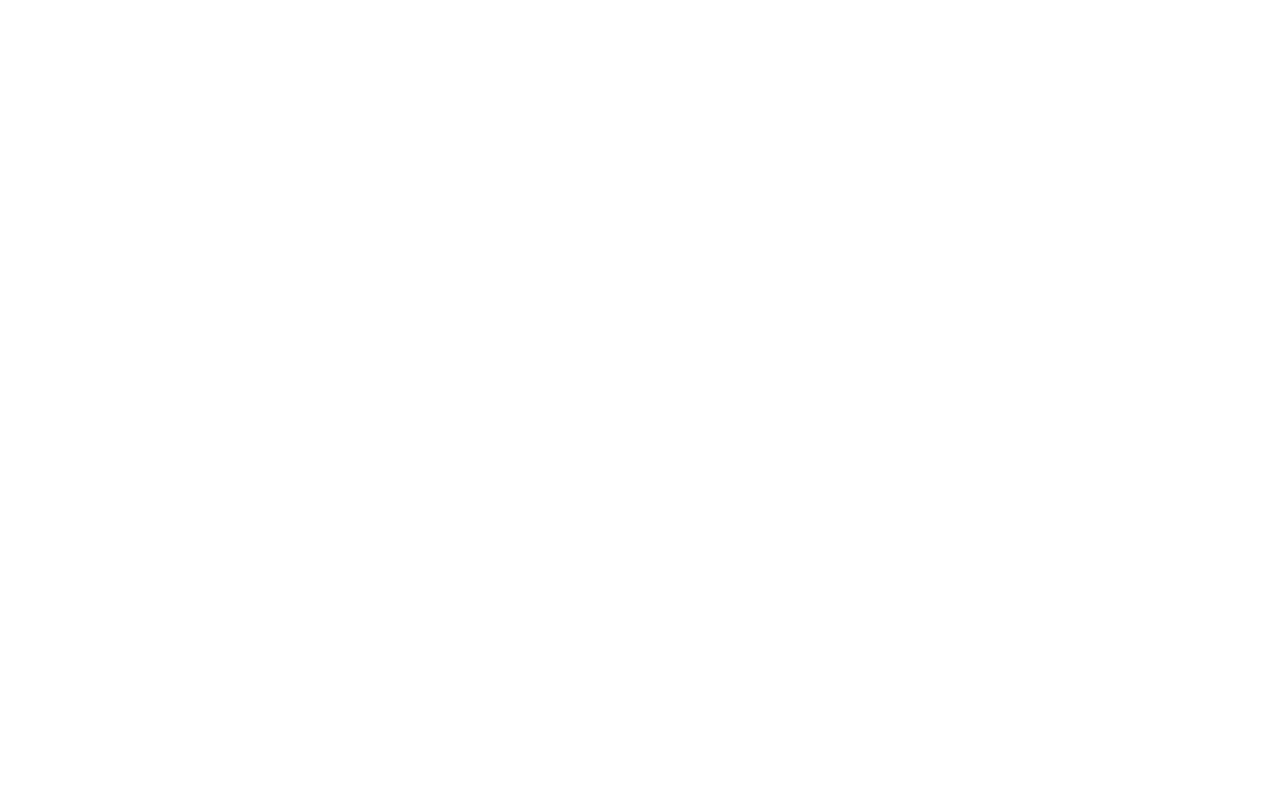
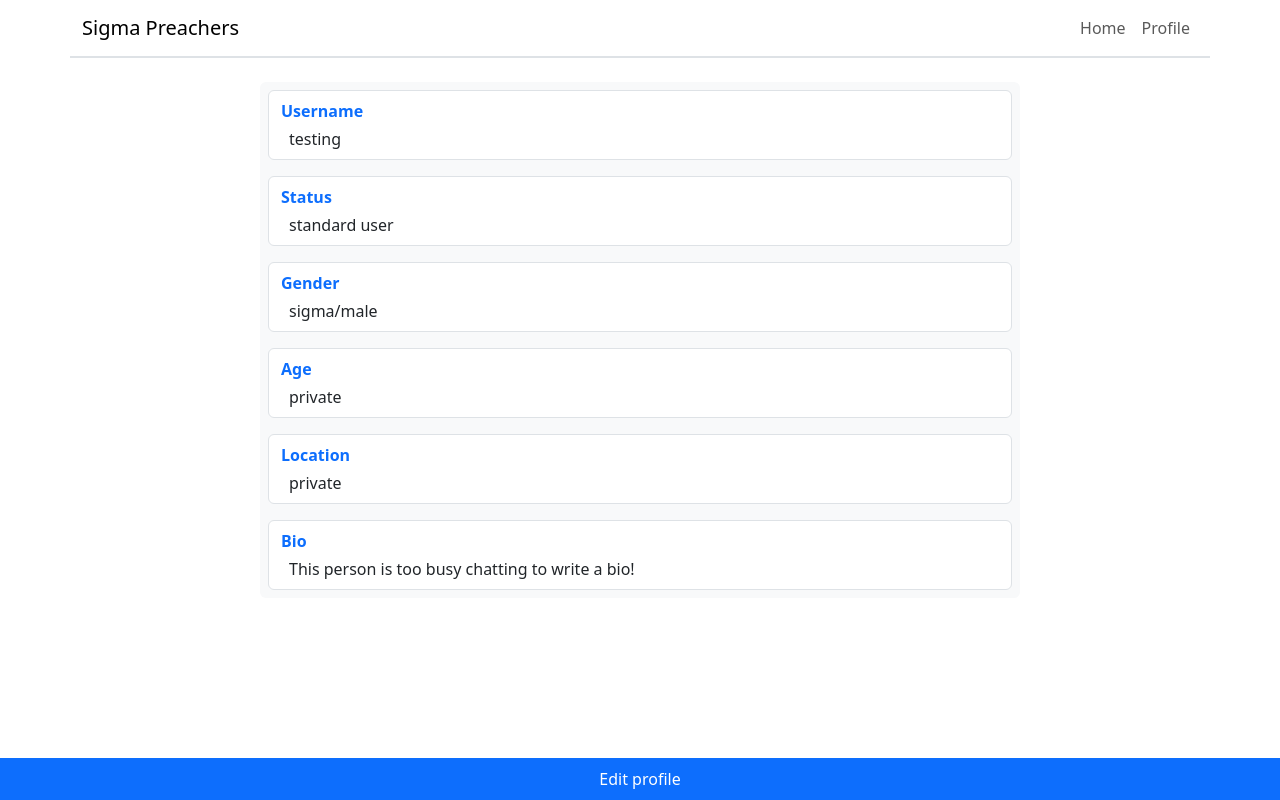
Before and after one commit to JohnProgramming08/sigma_preachers, a Flask app: page /view_profile/1 in a window 1280 px wide. Before the commit the page is empty. Run offline with Flask 3, Linux system fonts and the light colour scheme; a user stored in the database is signed in; some libraries are stand-ins or nearby versions.

Commit message:
feat: finish view profile page frontend

```diff
--- a/project/templates/home.html
+++ b/project/templates/home.html
@@ -13,6 +13,9 @@
                 <ul class="navbar-nav ms-auto">
                     <li class="nav-item">
                         <a class="nav-link active" href="/home">Home</a>
+                    </li>
+                    <li class="nav-item">
+                        <a class="nav-link" href="/view_profile/{{ current_user.id }}">Profile</a>
                     </li>
                 </ul>
             </div>
--- a/project/templates/view_profile.html
+++ b/project/templates/view_profile.html
@@ -0,0 +1,69 @@
+{% extends "base.html" %}
+
+{% block body %}
+<!-- Header -->
+<header class="row border-bottom border-2">
+    <nav class="navbar navbar-expand-sm">
+        <div class="container-fluid">
+            <a class="navbar-brand" href="/">Sigma Preachers</a>
+            <button class="navbar-toggler" type="button" data-bs-toggle="collapse" data-bs-target="#collapsibleNavbar">
+                <span class="navbar-toggler-icon"></span>
+            </button>
+            <div class="collapse navbar-collapse" id="collapsibleNavbar">
+                <ul class="navbar-nav ms-auto">
+                    <li class="nav-item">
+                        <a class="nav-link" href="/home">Home</a>
+                    </li>
+                    <li class="nav-item">
+                        <a class="nav-link" href="/view_profile/{{ current_user.id }}">Profile</a>
+                    </li>
+                </ul>
+            </div>
+        </div>
+    </nav>
+</header>
+
+<!-- Main -->
+<main class="mt-4">
+    <div class="row d-flex justify-content-center mb-5">
+        <div class="bg-light rounded p-2 mb-5 col-sm-8">
+            <div class="d-flex flex-column row border py-2 mx-0 rounded mb-3" style="background-color: white;">
+                <p class="text-primary fw-bold ms-0 my-0">Username</p>
+                <p class="mt-1 ms-2 mb-0">{{ user_details.username }}</p>
+            </div>
+
+            <div class="d-flex flex-column row border py-2 mx-0 rounded mb-3" style="background-color: white;">
+                <p class="text-primary fw-bold ms-0 my-0">Status</p>
+                <p class="mt-1 ms-2 mb-0">{{ user_details.status }}</p>
+            </div>
+
+            <div class="d-flex flex-column row border py-2 mx-0 rounded mb-3" style="background-color: white;">
+                <p class="text-primary fw-bold ms-0 my-0">Gender</p>
+                <p class="mt-1 ms-2 mb-0">{{ user_details.gender }}</p>
+            </div>
+
+            <div class="d-flex flex-column row border py-2 mx-0 rounded mb-3" style="background-color: white;">
+                <p class="text-primary fw-bold ms-0 my-0">Age</p>
+                {% if user_details.age == -1 %}
+                <p class="mt-1 ms-2 mb-0">private</p>
+                {% else %}
+                <p class="mt-1 ms-2 mb-0">{{ user_details.age }}</p>
+                {% endif %}
+            </div>
+
+            <div class="d-flex flex-column row border py-2 mx-0 rounded mb-3" style="background-color: white;">
+                <p class="text-primary fw-bold ms-0 my-0">Location</p>
+                <p class="mt-1 ms-2 mb-0">{{ user_details.location }}</p>
+            </div>
+
+            <div class="d-flex flex-column row border py-2 mx-0 rounded" style="background-color: white;">
+                <p class="text-primary fw-bold ms-0 my-0">Bio</p>
+                <p class="mt-1 ms-2 mb-0 text-break">{{ user_details.bio }}</p>
+            </div>
+        </div>
+        {% if own_profile %}
+        <a href="/edit_profile/{{ user_details.id }}" class="btn btn-primary py-2 rounded-0 mx-auto fixed-bottom">Edit profile</a>
+        {% endif %}
+    </div>
+</main>
+{% endblock %}
```
Also changed, not shown: instance/sigma_preachers.db.
